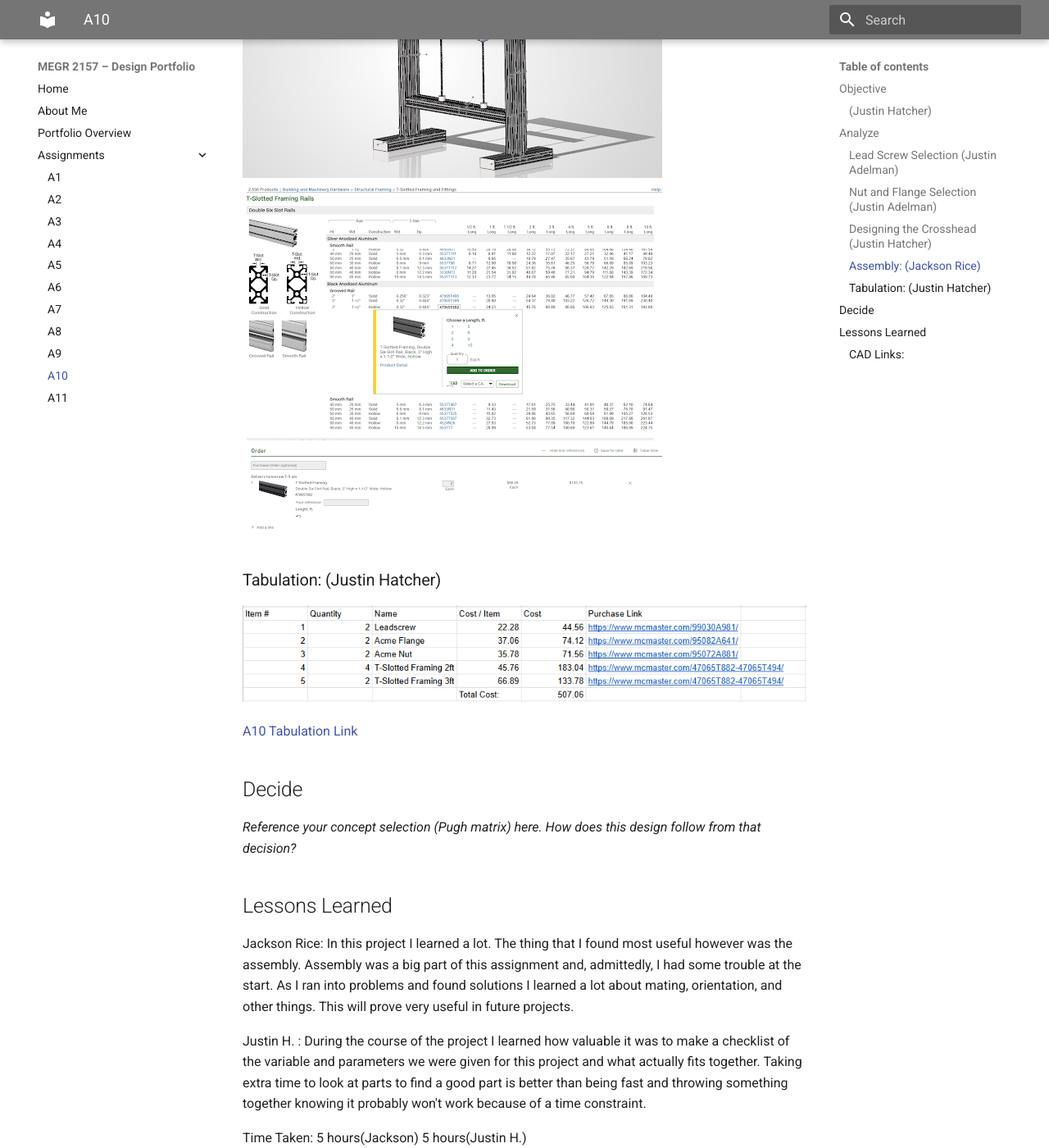
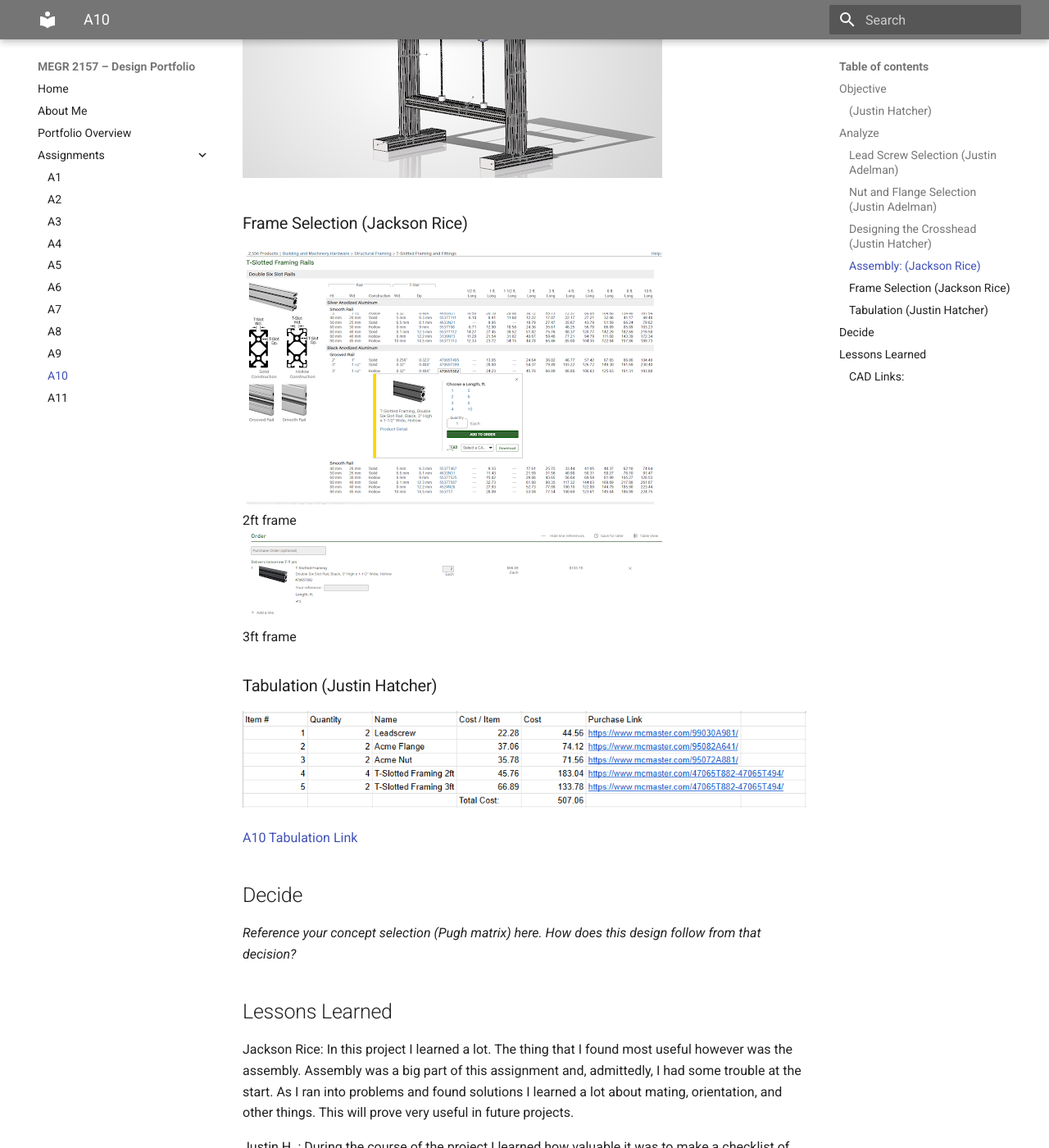
Before and after one commit to jadelma5/megr2156-portfolio, an MkDocs documentation site: the page built from docs/assignments/A10/index.md, in a window 1280 px wide and 1400 px high, scrolled down 11620 px. Shown: the whole window at 82% size. Built offline with MkDocs 1.6.1 and Material for MkDocs 9.7.7, drawn with Linux system fonts in a browser that asks for light colours.

Commit message:
Update index.md with frame selection and tabulation edits

```diff
--- a/docs/assignments/A10/index.md
+++ b/docs/assignments/A10/index.md
@@ -78,10 +78,14 @@ Now was time for the full assembly. This was just the crosshead assembly and the
 ![Assembly](assembly10.jpg)
 ![Assembly](assembly11.jpg)
 ![Assembly](assembly12.jpg)
+
+### Frame Selection (Jackson Rice)
 ![Frame](2ftframe.jpg)
+2ft frame
 ![Frame](3ftframe.jpg)
+3ft frame
 
-### Tabulation:  (Justin Hatcher)
+### Tabulation  (Justin Hatcher)
 ![table](Tabulation.png)
 
 <a href="https://docs.google.com/spreadsheets/d/1-IyFBrPSqRsUC8X71TDrjAil2_3B7H-Nr4CGZBN8Lyw/edit?usp=sharing" target="Tabulation Link">A10 Tabulation Link</a>
```
